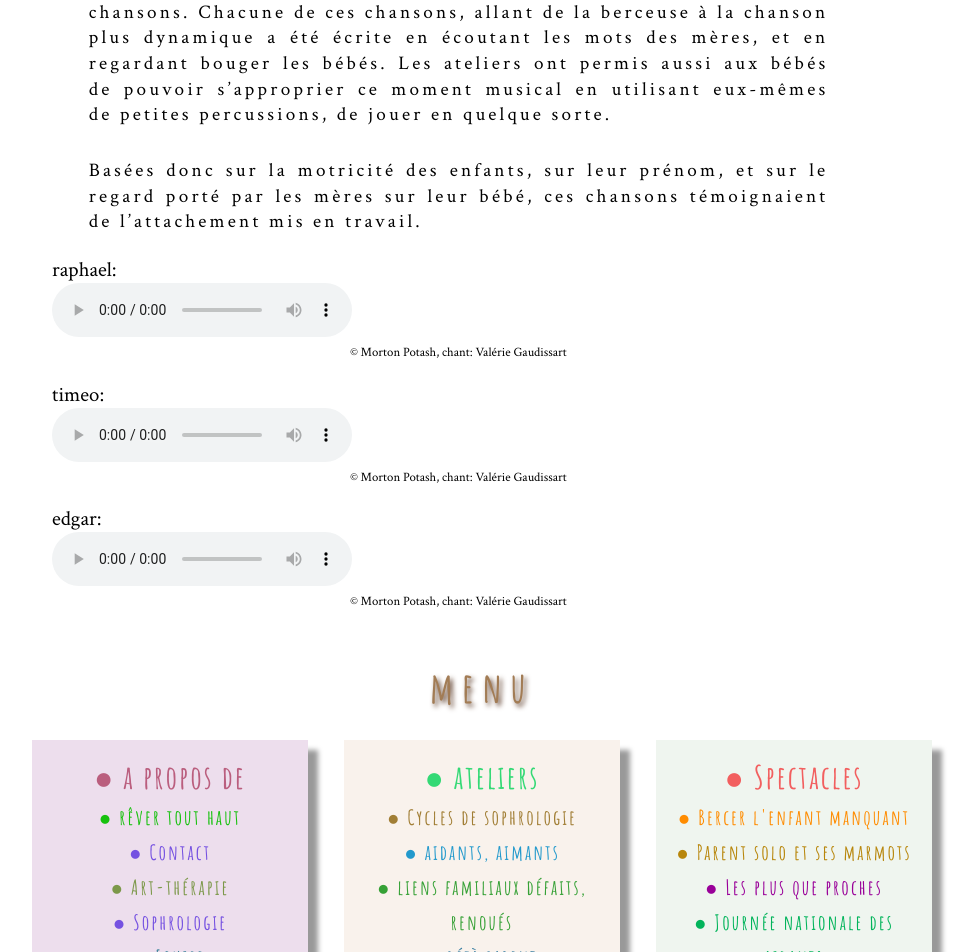
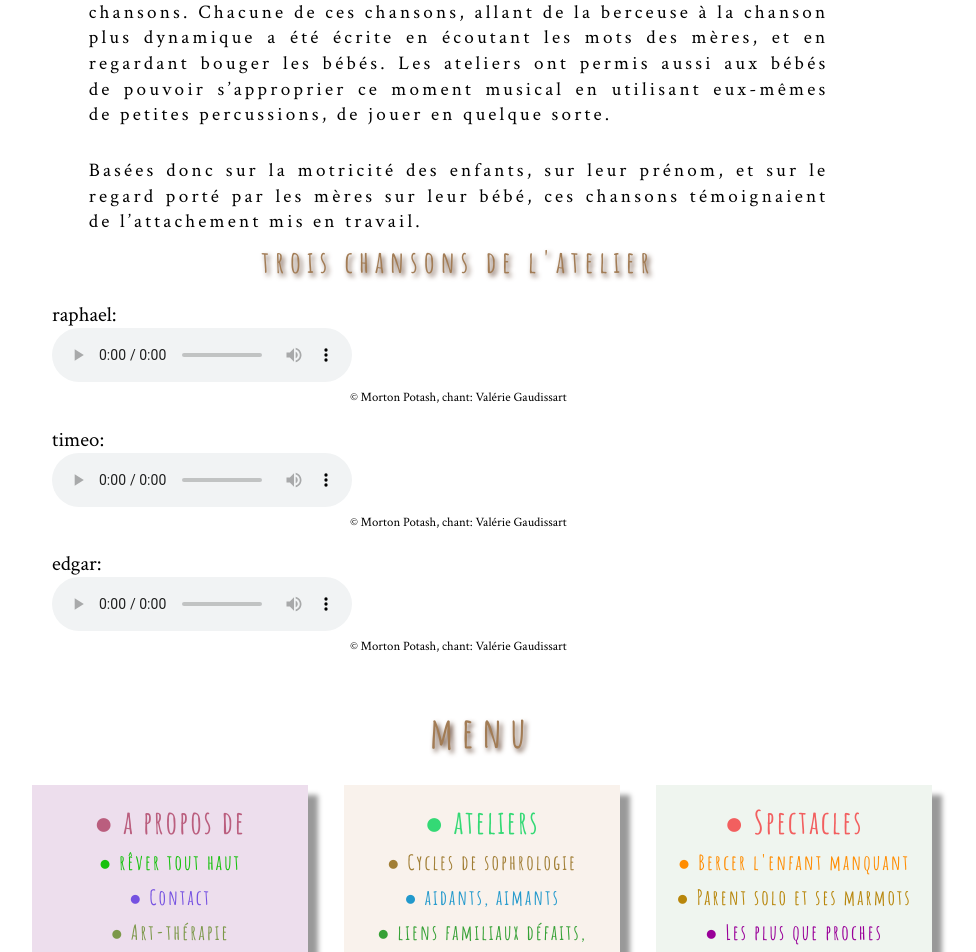
Before and after one commit to leshnik/revertouthaut, a Jekyll site: the page built from bebes-chantes.md, in a window 1280 px wide. Shown: the part 474-1426 px from the top of the page, without its empty margins (158-1134 px from the left). Built offline with Jekyll 4.4.1, drawn with Linux system fonts in a browser that asks for light colours.

Commit message:
add heading over recordings

```diff
--- a/bebes-chantes.md
+++ b/bebes-chantes.md
@@ -9,6 +9,7 @@ title: bébés chantés
 
 <p class="intro-text">Basées donc sur la motricité des enfants, sur leur prénom, et sur le regard porté par les mères sur leur bébé, ces chansons témoignaient de l’attachement mis en travail.</p>
 
+<div class="MottoSmaller">trois chansons de l'atelier</div>
 <figure>
     <figcaption>raphael:</figcaption>
     <audio
```
